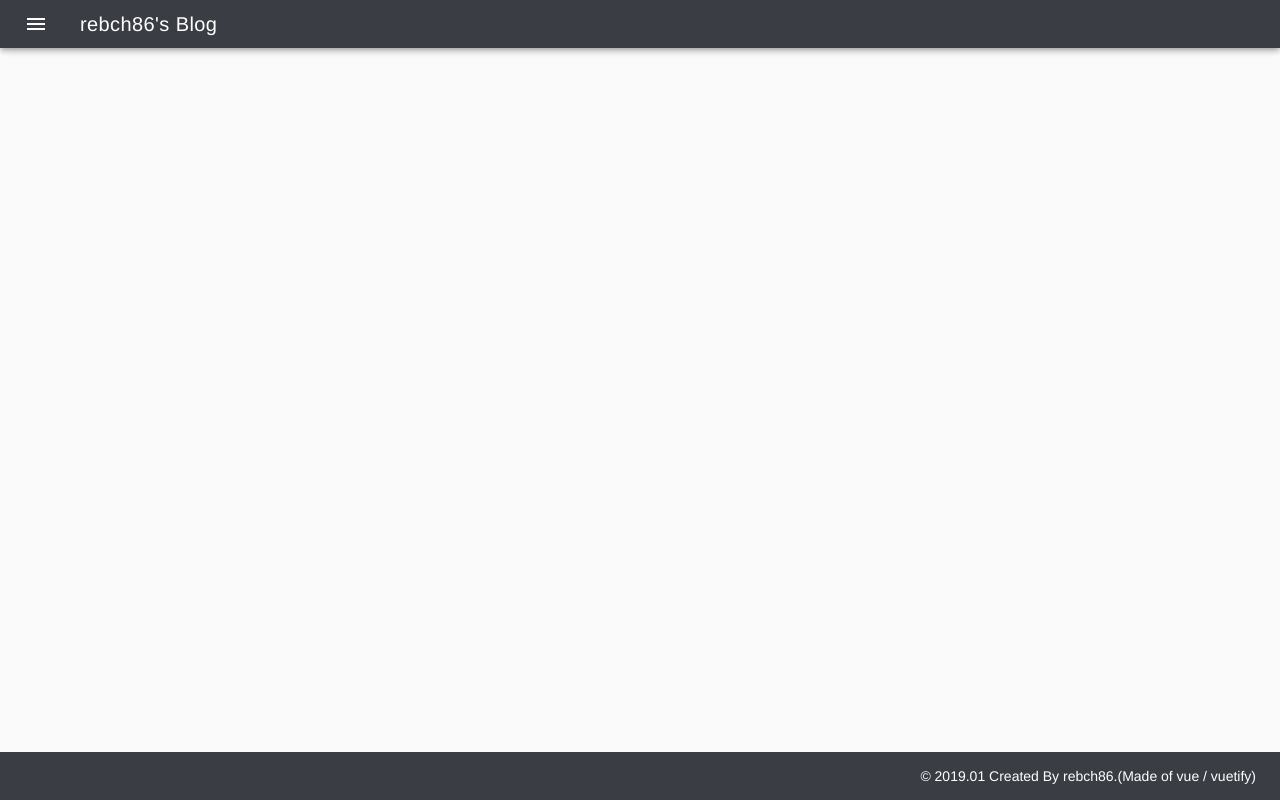
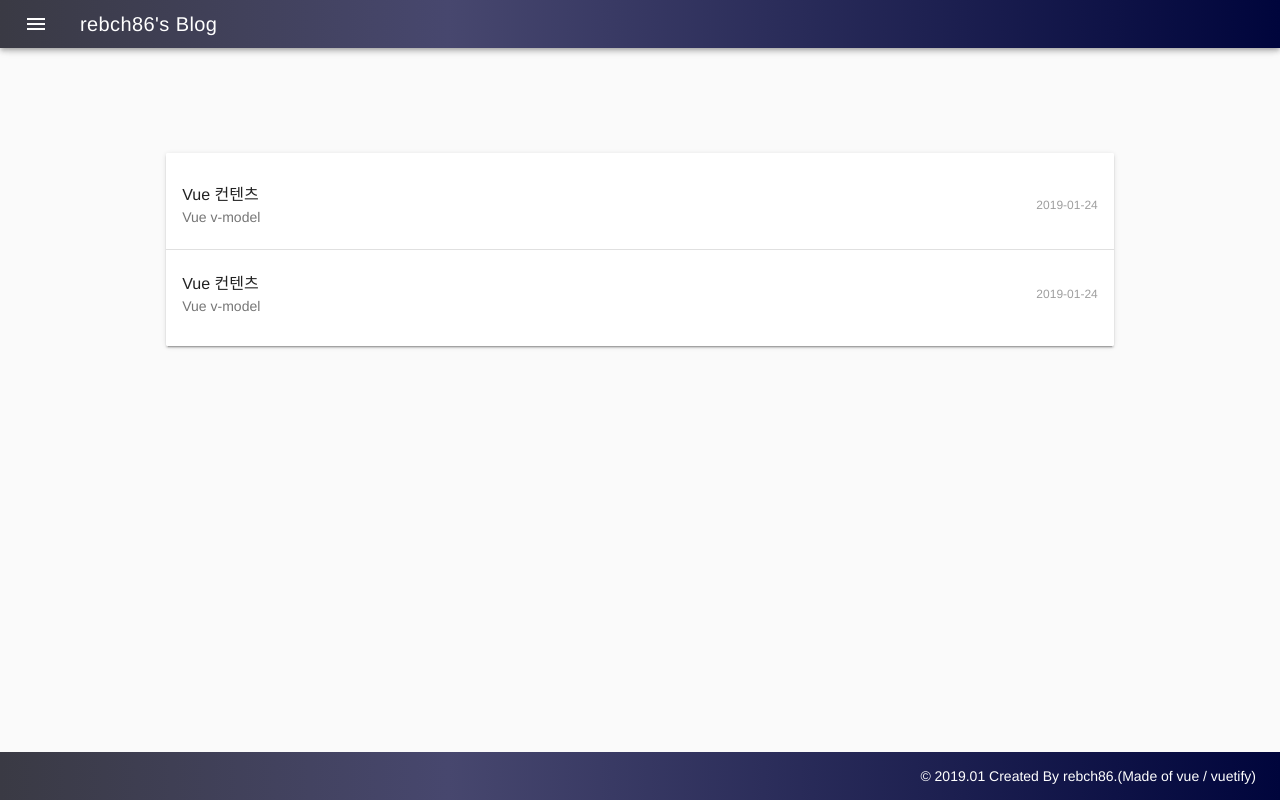
Before and after one commit to rebch86/vue-blog, a Vue app: page /study/vue in a window 1280 px wide. Built offline with nearby package versions, Linux system fonts and the light colour scheme.

Commit message:
[기타] 메뉴 목록 추가 2019.01.24
- 블로그 메뉴 작업.
- 메뉴 컨텐츠 index 라우팅 및 예시 페이지 작업중.

```diff
--- a/src/App.vue
+++ b/src/App.vue
@@ -2,9 +2,10 @@
   <div id="app">
     <v-app>
 
-      <v-navigation-drawer v-model="drawer" fixed dark app clipped width="220" mobile-break-point="550" class="grey darken-4">
+      <v-navigation-drawer v-model="drawer" fixed dark app clipped width="220" mobile-break-point="550" class="custom-background">
         <v-list dense>
-          <v-list-tile v-for="item in items" :key="item.title" @click="clickMenu(item.path)">
+          <template v-for="(item, index) in items">
+            <v-list-tile :key="item.title" :to="item.path" ripple active-class="default-class">
               <v-list-tile-action>
                 <v-icon>{{ item.icon }}</v-icon>
               </v-list-tile-action>
@@ -13,12 +14,14 @@
                 <v-list-tile-title>{{ item.title }}</v-list-tile-title>
               </v-list-tile-content>
             </v-list-tile>
+            <v-divider dark :key="index"/>
+          </template>
         </v-list>
       </v-navigation-drawer>
 
-      <v-toolbar dark dense app fixed clipped-left color="#3a3e44">
+      <v-toolbar dark dense app fixed clipped-left class="custom-toolbar">
         <v-toolbar-side-icon @click="drawer = !drawer"></v-toolbar-side-icon>
-        <v-toolbar-title class="white--text">{{ title }}</v-toolbar-title>
+        <v-toolbar-title class="white--text" @click="$router.push({path: '/'})" style="cursor: pointer">{{ title }}</v-toolbar-title>
       </v-toolbar>
       <div id="nav">
         <router-link to="/">Home</router-link>
@@ -28,7 +31,7 @@
           <router-view/>
         </v-container>
       </v-content>
-      <v-footer class="pa-4" dark color="#3a3e44">
+      <v-footer class="custom-toolbar pa-4" dark>
         <v-spacer></v-spacer>
         <div>&copy; 2019.01 Created By rebch86.(Made of vue / vuetify)</div>
       </v-footer>
@@ -47,16 +50,14 @@
         drawer: false,
         items: [
           {title: '처음으로', icon: 'dashboard', path: '/'},
-          {title: 'About', icon: 'account_box', path: '/about'}
+          {title: 'About', icon: 'account_box', path: '/about'},
+          {title: 'Vue', icon: 'library_books', path: '/study/vue'},
+          {title: 'JavaScript', icon: 'library_books', path: '/study/js'},
+          {title: 'NodeJS', icon: 'library_books', path: '/study/node'}
         ]
       }
     },
     methods: {
-      clickMenu(path) {
-        this.$router.push({
-          path: path
-        })
-      }
     }
   }
 </script>
@@ -82,4 +83,13 @@
   #nav a.router-link-exact-active {
     color: #42b983;
   }
+
+  .custom-toolbar {
+    background: linear-gradient(90deg, rgba(58,58,68,1) 0%, rgba(71,71,110,1) 35%, rgba(0,5,60,1) 100%) !important;
+  }
+
+  .custom-background {
+    background: #47476e !important;
+  }
+
 </style>
--- a/src/router.js
+++ b/src/router.js
@@ -20,6 +20,21 @@ export default new Router({
       // this generates a separate chunk (about.[hash].js) for this route
       // which is lazy-loaded when the route is visited.
       component: () => import(/* webpackChunkName: "about" */ './views/About.vue')
+    },
+    {
+      path: '/study/vue',
+      name: 'vue-index',
+      component: () => import('./views/study/vue/VueIndex.vue')
+    },
+    {
+      path: '/study/js',
+      name: 'js-index',
+      component: () => import('./views/study/js/JsIndex.vue')
+    },
+    {
+      path: '/study/node',
+      name: 'node-index',
+      component: () => import('./views/study/node/NodeIndex.vue')
     }
   ]
 })
--- /dev/null
+++ b/src/views/study/js/JsIndex.vue
@@ -0,0 +1,13 @@
+<template>
+
+</template>
+
+<script>
+  export default {
+    name: 'index'
+  }
+</script>
+
+<style scoped>
+
+</style>
--- /dev/null
+++ b/src/views/study/node/NodeIndex.vue
@@ -0,0 +1,13 @@
+<template>
+
+</template>
+
+<script>
+  export default {
+    name: 'NodeIndex'
+  }
+</script>
+
+<style scoped>
+
+</style>
--- /dev/null
+++ b/src/views/study/vue/VueIndex.vue
@@ -0,0 +1,54 @@
+<template>
+  <v-layout row wrap fill-height>
+    <v-flex xs12 md10 offset-md1>
+
+      <v-card>
+        <v-list three-line>
+          <template v-for="(item, index) in vueItems">
+            <v-list-tile :key="index" avatar ripple @click="viewContent">
+              <v-list-tile-content>
+                <v-list-tile-title>{{ item.title }}</v-list-tile-title>
+                <v-list-tile-sub-title>{{ item.subtitle }}</v-list-tile-sub-title>
+              </v-list-tile-content>
+
+              <v-list-tile-action>
+                <v-list-tile-action-text>{{ item.createDate }}</v-list-tile-action-text>
+              </v-list-tile-action>
+
+            </v-list-tile>
+            <v-divider
+              v-if="index + 1 < vueItems.length"
+              :key="index"
+            ></v-divider>
+          </template>
+        </v-list>
+      </v-card>
+
+    </v-flex>
+  </v-layout>
+</template>
+
+<script>
+  export default {
+    name: 'VueIndex',
+
+    data() {
+      return {
+        vueItems: [
+          {title: 'Vue 컨텐츠', subtitle: 'Vue v-model', createDate: '2019-01-24'},
+          {title: 'Vue 컨텐츠', subtitle: 'Vue v-model', createDate: '2019-01-24'}
+        ]
+      }
+    },
+
+    methods: {
+      viewContent() {
+        alert('준비중..')
+      }
+    }
+  }
+</script>
+
+<style scoped>
+
+</style>
```
Also changed, not shown: 22 other files (tests, documents, lock files or other folders). Lines whose indentation alone changed are shown as unchanged.
